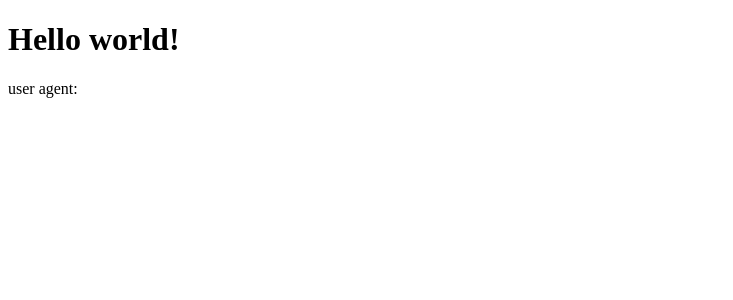
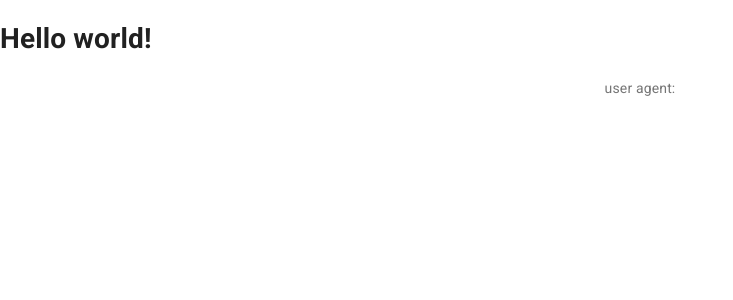
Before and after one commit to amadeuszblanik/react-samplewars, a Next.js app: page / in a window 1280 px wide. Shown: the top 300 px of the page, without its empty margins (0-733 px from the left). Built offline with nearby package versions, Linux system fonts and the light colour scheme.

Commit message:
Added material-ui.

```diff
--- a/package.json
+++ b/package.json
@@ -14,6 +14,7 @@
     "lint:js": "eslint src/**/*.ts src/**/*.tsx --fix"
   },
   "dependencies": {
+    "@material-ui/core": "^4.7.2",
     "@zeit/next-css": "^1.0.1",
     "@zeit/next-sass": "^1.0.1",
     "cacheable-response": "^1.9.2",
@@ -45,7 +46,7 @@
     "typescript": "^3.7.3"
   },
   "jest": {
-    "moduleNameMapper":{
+    "moduleNameMapper": {
       "\\.(css|less|sass|scss)$": "<rootDir>/__mocks__/styleMock.js",
       "\\.(gif|ttf|eot|svg)$": "<rootDir>/__mocks__/fileMock.js"
     }
--- /dev/null
+++ b/pages/_app.tsx
@@ -0,0 +1,33 @@
+import React from "react";
+import App from "next/app";
+import Head from "next/head";
+import { ThemeProvider } from "@material-ui/core/styles";
+import CssBaseline from "@material-ui/core/CssBaseline";
+import { theme } from "./../src/settings";
+
+export default class MyApp extends App {
+    componentDidMount() {
+        const jssStyles = document.querySelector("#jss-server-side");
+        if (jssStyles) {
+            if (jssStyles.parentElement) {
+                jssStyles.parentElement.removeChild(jssStyles);
+            }
+        }
+    }
+
+    render() {
+        const { Component, pageProps } = this.props;
+
+        return (
+            <React.Fragment>
+                <Head>
+                    <title>My page</title>
+                </Head>
+                <ThemeProvider theme={theme}>
+                    <CssBaseline />
+                    <Component {...pageProps} />
+                </ThemeProvider>
+            </React.Fragment>
+        );
+    }
+}
--- /dev/null
+++ b/pages/_document.tsx
@@ -0,0 +1,70 @@
+import React from "react";
+import Document, { Head, Main, NextScript } from "next/document";
+import { ServerStyleSheets } from "@material-ui/core/styles";
+import { theme } from "./../src/settings";
+
+export default class MyDocument extends Document {
+    render() {
+        return (
+            <html lang="en">
+                <Head>
+                    <meta charSet="utf-8" />
+                    <meta
+                        name="viewport"
+                        content="minimum-scale=1, initial-scale=1, width=device-width, shrink-to-fit=no"
+                    />
+                    <meta name="theme-color" content={theme.palette.primary.main} />
+                    <link
+                        rel="stylesheet"
+                        href="https://fonts.googleapis.com/css?family=Roboto:300,400,500,700&display=swap"
+                    />
+                </Head>
+                <body>
+                    <Main />
+                    <NextScript />
+                </body>
+            </html>
+        );
+    }
+}
+
+MyDocument.getInitialProps = async ctx => {
+    // Resolution order
+    //
+    // On the server:
+    // 1. app.getInitialProps
+    // 2. page.getInitialProps
+    // 3. document.getInitialProps
+    // 4. app.render
+    // 5. page.render
+    // 6. document.render
+    //
+    // On the server with error:
+    // 1. document.getInitialProps
+    // 2. app.render
+    // 3. page.render
+    // 4. document.render
+    //
+    // On the client
+    // 1. app.getInitialProps
+    // 2. page.getInitialProps
+    // 3. app.render
+    // 4. page.render
+
+    // Render app and page and get the context of the page with collected side effects.
+    const sheets = new ServerStyleSheets();
+    const originalRenderPage = ctx.renderPage;
+
+    ctx.renderPage = () =>
+        originalRenderPage({
+            enhanceApp: App => props => sheets.collect(<App {...props} />),
+        });
+
+    const initialProps = await Document.getInitialProps(ctx);
+
+    return {
+        ...initialProps,
+        // Styles fragment is rendered after the app and page rendering finish.
+        styles: [...React.Children.toArray(initialProps.styles), sheets.getStyleElement()],
+    };
+};
--- a/pages/index.tsx
+++ b/pages/index.tsx
@@ -2,6 +2,7 @@ import React from "react";
 import {Main} from "../src/layout";
 import styles from "./index.scss";
 import { NextPage } from "next";
+import {Typography} from "@material-ui/core";
 
 interface HomeProps {
     userAgent: string
@@ -14,10 +15,10 @@ const Home: NextPage<HomeProps> = props => {
         <Main>
             <main>
                 <h1 className={styles.helloWorld}>Hello world!</h1>
-                <p>user agent: {userAgent}</p>
+                <Typography variant="body2" color="textSecondary" align="center">user agent: <span>{userAgent}</span></Typography>
             </main>
         </Main>
-    )
+    );
 };
 
 Home.getInitialProps = async ({ req }) => {
--- a/src/settings/index.ts
+++ b/src/settings/index.ts
@@ -1 +1 @@
-// Enjoy 🔥
+export { theme } from "./theme";
--- /dev/null
+++ b/src/settings/theme.ts
@@ -0,0 +1,19 @@
+import { createMuiTheme } from "@material-ui/core/styles";
+import { red } from "@material-ui/core/colors";
+
+export const theme = createMuiTheme({
+    palette: {
+        primary: {
+            main: "#556cd6",
+        },
+        secondary: {
+            main: "#19857b",
+        },
+        error: {
+            main: red.A400,
+        },
+        background: {
+            default: "#fff",
+        },
+    },
+});
```
Also changed, not shown: 2 other files (tests, documents, lock files or other folders).
